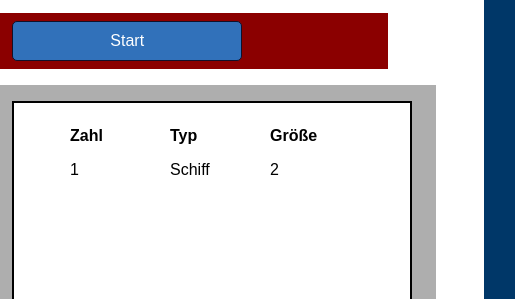
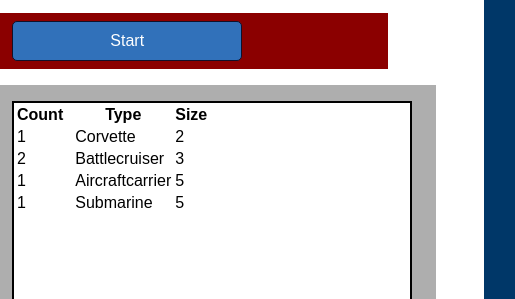
Before and after one commit to nieleyla/it-sinkship-SS25, a plain HTML site: page index.html in a window 1280 px wide. Shown: the part 99-398 px from the top of the page, 636-1151 px from the left. Drawn offline with Linux system fonts and the light colour scheme.

Commit message:
add ship menu

```diff
--- a/index.html
+++ b/index.html
@@ -123,17 +123,46 @@
                 </div>
                 <div class="field" id="computerfield">
                     <table>
-                        <tr>
-                            <th>Zahl</th>
-                            <th>Typ</th>
-                            <th>Größe</th>
-                        </tr>
-                        <tr>
+                        <thead>
+                          <tr>
+                            <th>Count</th>
+                            <th></th>
+                            <th></th>
+                            <th>Type</th>
+                            <th>Size</th>
+                          </tr>
+                        </thead>
+                        <tbody>
+                          <tr>
                             <td>1</td>
-                            <td>Schiff</td>
+                            <td><span class="corvette h"></span></td>
+                            <td><span class="corvette v"></span></td>
+                            <td>Corvette</td>
                             <td>2</td>
-                        </tr>
-                    </table>
+                          </tr>
+                          <tr>
+                            <td>2</td>
+                            <td><span class="battlecruiser h"></span></td>
+                            <td><span class="battlecruiser v"></span></td>
+                            <td>Battlecruiser</td>
+                            <td>3</td>
+                          </tr>
+                          <tr>
+                            <td>1</td>
+                            <td><span class="aircraftcarrier h"></span></td>
+                            <td><span class="aircraftcarrier v"></span></td>
+                            <td>Aircraftcarrier</td>
+                            <td>5</td>
+                          </tr>
+                          <tr>
+                            <td>1</td>
+                            <td><span class="submarine h"></span></td>
+                            <td><span class="submarine v"></span></td>
+                            <td>Submarine</td>
+                            <td>5</td>
+                          </tr>
+                        </tbody>
+                      </table>
                 </div>
             </div>
         </main>
--- a/styles.css
+++ b/styles.css
@@ -89,24 +89,9 @@ footer {
 
 #computerfield {
     display: flex;
-    justify-content: center;
     align-items: flex-start;
-    padding: 1em;
     color: black;
   }
-
-#computerfield table {
-    width: 90%;
-    max-width: 300px;
-    table-layout: fixed;
-    border-collapse: collapse;
-}
-
-#computerfield th,
-#computerfield td {
-    padding: 0.5em;
-    text-align: left;
-}
 
 .cell {
     border: 1px solid #000000;
@@ -134,3 +119,8 @@ footer {
     background-color: #082341;
     background-position: -200% -200%;
 }
+
+table.h, table.v {
+    width: 32px;
+    height: 32px;
+}
```
